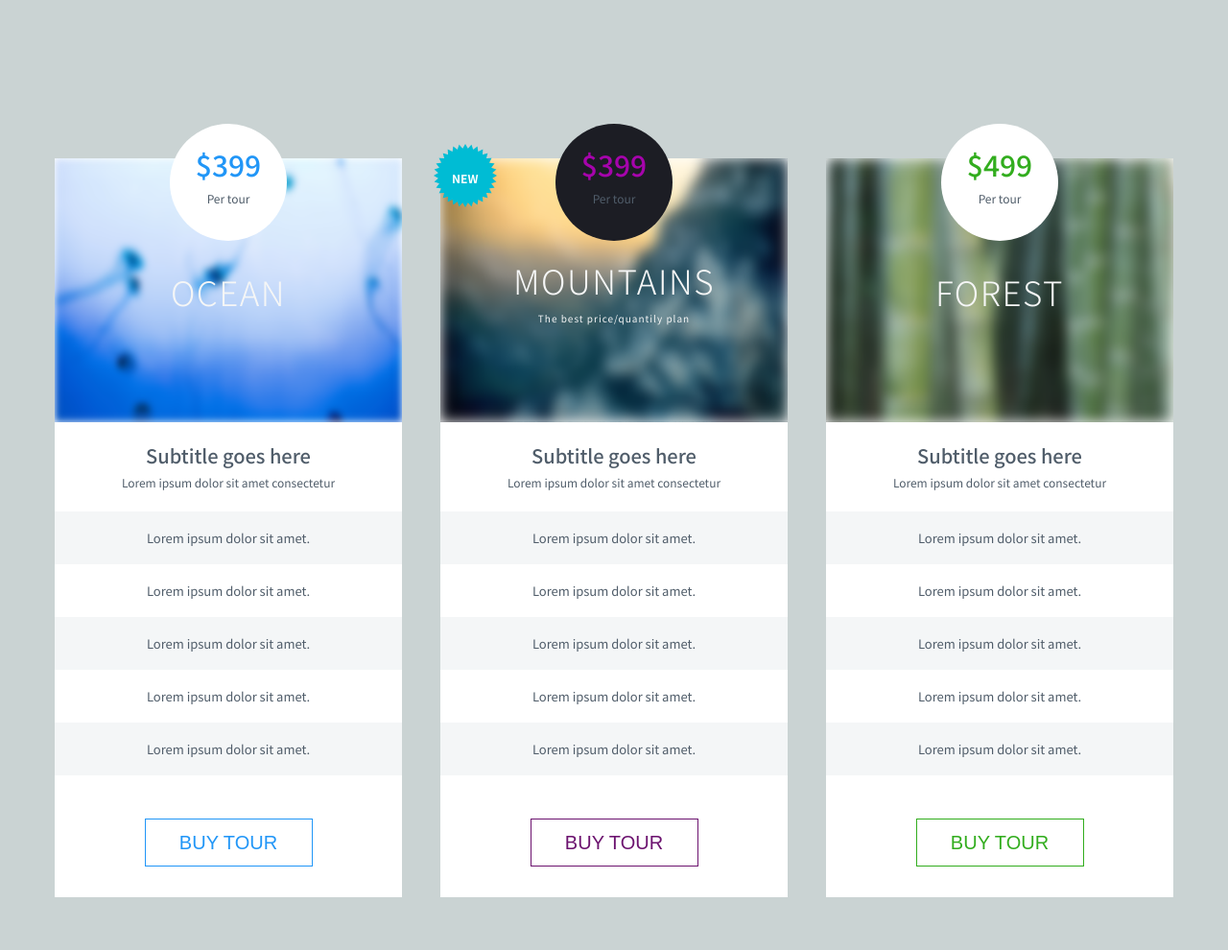
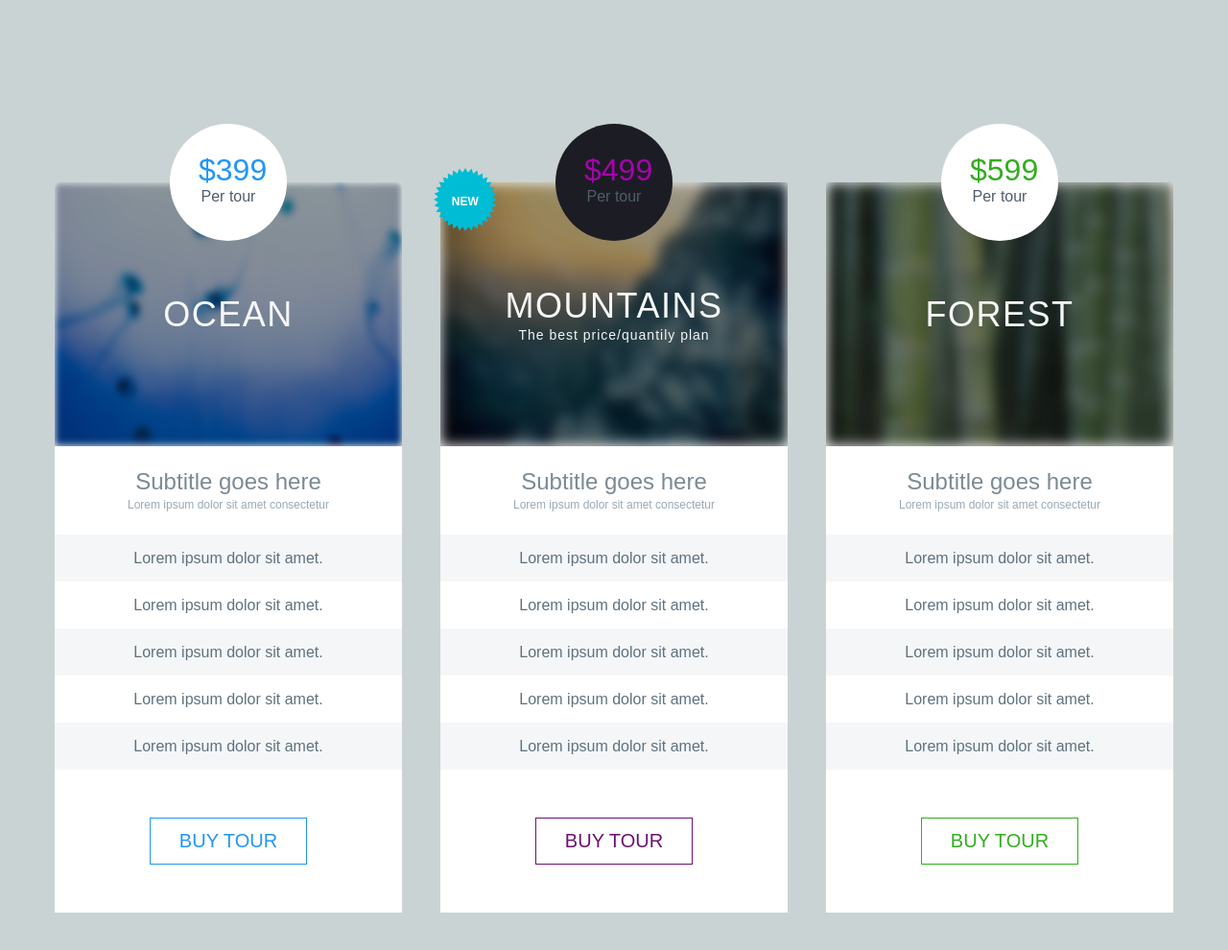
Before and after one commit to cuong-bm-102/Version1, a plain HTML site: page index.html in a window 1280 px wide. Shown: the whole page at 96% size. Drawn offline with Linux system fonts and the light colour scheme.

Commit message:
update code 2

```diff
--- a/css/style.css
+++ b/css/style.css
@@ -9,7 +9,7 @@ html {
     scroll-behavior: smooth;
 }
 body {
-    font-family: 'Noto Sans JP', sans-serif;
+    font-family: 'Myriad Pro', sans-serif;
     color: #505d6a;
     background-color: #cad3d3;
 }
@@ -19,18 +19,15 @@ body {
     display: flex;
     flex-wrap: wrap;
     justify-content: center;
-    margin: 115px 30px;
+    padding: 115px 0;
 }
 
 .content .content__item {
     width: 362px;
-    min-height: 770px;
     position: relative;
     background-color: white;
-    margin: 0 20px;
+    margin: 75px 20px 0 20px;
     border: none;
-    margin-top: 50px;
-    padding-bottom: 20px;
 }
 
 /* CONTENT ITEM PRICE*/
@@ -38,8 +35,7 @@ body {
 .content__item--price {
     width: 7.625em;
     height: 7.625em;
-    padding: 20px;
-    margin-top: 25px;
+    padding: 30px;
     background-color: #ffffff;
     border-radius: 50%;
     display: flex;
@@ -57,13 +53,12 @@ body {
 
 .content__item--price .price {
     margin: 0;
-    margin-bottom: 5px;
-    font-size: 30px;
+    font-size: 32px;
     font-weight: 500;
 }
 
 .content__item--price .tour {
-    font-size: 12px;
+    font-size: 16px;
 }
 
 .item__1  .price {
@@ -88,18 +83,19 @@ body {
 .content__item--brand img {
     width: 100%;
     height: 100%;
+    filter: brightness(60%);
 }
 
 .content__item--brand .brand {
-    font-size: 35px;
-    font-weight: 300;
+    font-size: 36px;
+    font-weight: 400;
     color: #f5f6f6;
     letter-spacing: 1.5px;
 }
 
 .content__item--brand .detail {
-    margin-top: 5px;
-    font-size: 10px;
+    margin-top: 10px;
+    font-size: 14px;
     color: #f5f6f6;
     letter-spacing: 1px;
 }
@@ -120,8 +116,6 @@ body {
     top: -2%;
     left: -2%;
     z-index: 10;
-    text-align: center;
-    align-items: center;
 }
 
 .item__2 .new {
@@ -139,31 +133,29 @@ body {
 
 .content__item--info {
     background-color: white;
-    height: 95px;
 }
 
 .info__title {
-    padding: 20px 20px;
+    padding: 23px 15px;
 }
 
 .info__title .title {
     margin: 0;
-    font-size: 20px;
-    font-weight: 500;
+    font-size: 24px;
+    color: #7b8a94;
+    font-weight: normal;
 }
 
 .info__title .description {
     font-size: 12px;
-}
-
-.info__list {
-    margin-bottom: 25px;
+    color: #99a9b5;
 }
 
 .text {
     margin: 0;
-    padding: 18px 0;
-    font-size: 13px;
+    padding: 15.5px 10px;
+    font-size: 16px;
+    color: #5f727f;
 }
 
 .text:nth-child(odd) {
@@ -171,13 +163,14 @@ body {
 }
 /* CONTENT ITEM BUTTON*/
 
+.buytour{
+    padding: 50px 97px;
+}
+
 .btnbuytour {
     border: none;
-    padding: 10px 25px;
+    padding: 12px 30px;
     background-color: transparent;
-    margin-top: 20px;
-    width: 175px;
-    height: 50px;
     font-size: 20px;
     transition: all 0.5s;
 }
--- a/index.html
+++ b/index.html
@@ -40,13 +40,15 @@
                     <p class="text">Lorem ipsum dolor sit amet.</p>
                     <p class="text">Lorem ipsum dolor sit amet.</p>
                 </div>
-                <button class="btnbuytour">BUY TOUR</button>
+                <div class="buytour">
+                    <button class="btnbuytour">BUY TOUR</button>
+                </div>
             </div>
         </div>
         <!-- ITEM2 -->
         <div class="content__item item__2">
             <div class="content__item--price">
-                <p class="price">$399</p>
+                <p class="price">$499</p>
                 <span class="tour">Per tour</span>
             </div>
             <div class="content__item--new">
@@ -72,13 +74,15 @@
                     <p class="text">Lorem ipsum dolor sit amet.</p>
                     <p class="text">Lorem ipsum dolor sit amet.</p>
                 </div>
-                <button class="btnbuytour">BUY TOUR</button>
+                <div class="buytour">
+                    <button class="btnbuytour">BUY TOUR</button>
+                </div>
             </div>
         </div>
         <!-- ITEM 3 -->
         <div class="content__item item__3">
             <div class="content__item--price">
-                <p class="price">$499</p>
+                <p class="price">$599</p>
                 <span class="tour">Per tour</span>
             </div>
             <div class="content__item--brand">
@@ -99,7 +103,9 @@
                     <p class="text">Lorem ipsum dolor sit amet.</p>
                     <p class="text">Lorem ipsum dolor sit amet.</p>
                 </div>
-                <button class="btnbuytour">BUY TOUR</button>
+                <div class="buytour">
+                    <button class="btnbuytour">BUY TOUR</button>
+                </div>
             </div>
         </div>
     </section>
```
